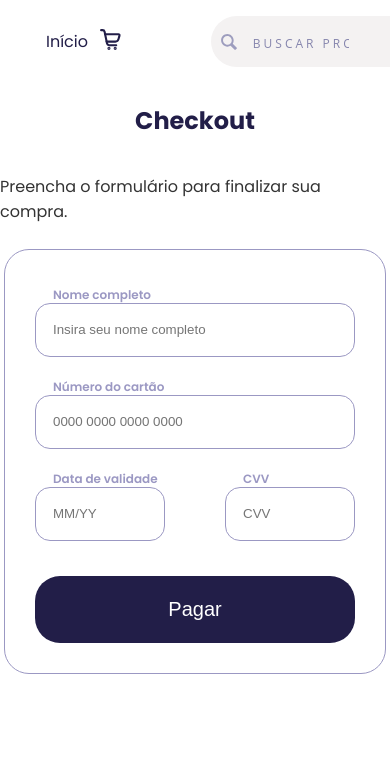
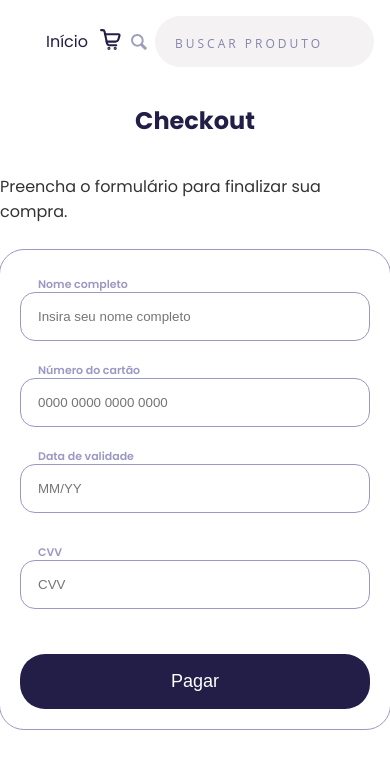
Before and after one commit to tatiane-kelli/ProductsList, a React (Create React App) app: page /checkout in a window 390 px wide. Shown: the top 768 px of the page. Built offline with nearby package versions, Linux system fonts and the light colour scheme; the HTML template or start-up script is replaced by a standard one.

Commit message:
responsive css

```diff
--- a/src/components/Checkout/styles.css
+++ b/src/components/Checkout/styles.css
@@ -108,3 +108,37 @@
   border: 2px solid #221E48;
   background: transparent;
 }
+
+@media screen and (max-width: 768px) {
+  .form {
+    width: 280px;
+    padding: 20px;
+  }
+  .form .label .title {
+    font-size: 11px;
+  }
+}
+
+@media screen and (max-width: 600px) {
+  .form {
+    width: 90%;
+    max-width: 350px;
+  }
+  .form .split {
+    flex-direction: column;
+  }
+  .form .split label {
+    width: 100%;
+    margin-bottom: 10px;
+  }
+}
+
+@media screen and (max-width: 480px) {
+  .form .input-field {
+    height: 45px;
+  }
+  .form .checkoutBtn {
+    padding: 15px 0;
+    font-size: 18px;
+  }
+}
--- a/src/components/Header/styles.css
+++ b/src/components/Header/styles.css
@@ -100,3 +100,17 @@
   width: 20px;
   fill: #9D9DBE;
 }
+
+@media screen and (max-width: 600px) {
+  .searchInputContainer {
+    flex: 1;
+    margin-left: 0;
+    margin-right: 0;
+  }
+  .searchInput {
+    width: 100%;
+    padding: 14px 20px;
+    margin-left: 0;
+    margin-right: 0;
+  }
+}
--- a/src/components/ProductDetails/styles.css
+++ b/src/components/ProductDetails/styles.css
@@ -1,11 +1,10 @@
 .productDetails {
   text-align: left;
-  margin: 2rem;
+  margin: 2rem auto;
   font-family: "Poppins", sans-serif;
   display: flex;
   align-items: center;
   flex-direction: column;
-  width: 100%;
   height: auto;
   overflow: hidden;
 }
@@ -23,7 +22,8 @@
 
 /* add to cart button */
 .addToCartBtn {
-  width: 240px;
+  width: 100%;
+  max-width: 240px;
   height: 40px;
   border-radius: 12px;
   border: none;
@@ -86,3 +86,14 @@
   transform: scale(0.95);
   transition-duration: .5s;
 }
+
+@media screen and (max-width: 600px) {
+  .productDetails {
+    margin: 2rem auto;
+    padding: 8px;
+  }
+
+  .addToCartBtn {
+    max-width: 100%;
+  }
+}
```
